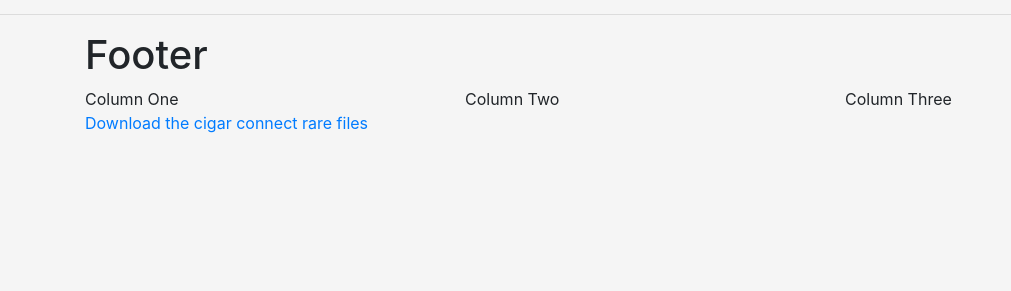
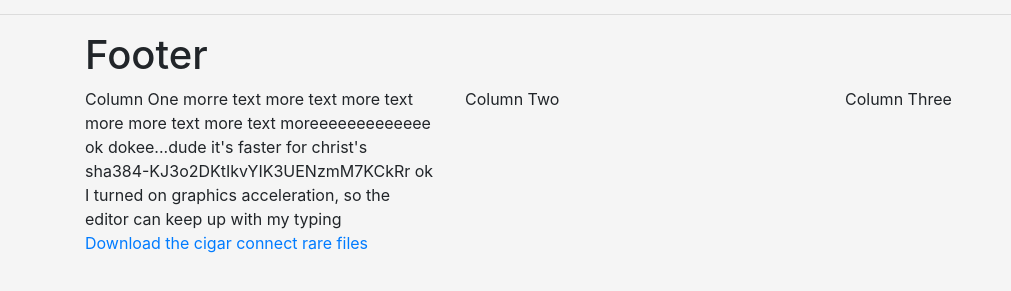
Before and after one commit to meanstackninja/cigarconnect, a website: page index.html in a window 1280 px wide. Shown: the part 81-372 px from the top of the page, without its empty margins (0-1011 px from the left). Drawn offline with nearby package versions, Linux system fonts and the light colour scheme.

Commit message:
add more text

```diff
--- a/index.html
+++ b/index.html
@@ -34,7 +34,12 @@
            <h1>Footer</h1>
 	   <div class = "row">
 	     <div class = "col-md-4">
-		     Column One
+		     Column One morre text more text
+         more                        text more
+         more text more text moreeeeeeeeeeeee
+  ok dokee...dude it's faster for christ's sha384-KJ3o2DKtIkvYIK3UENzmM7KCkRr
+  ok I turned on graphics acceleration, so the editor can keep up with my typing
+
 	    </div>
 	    <div class = "col-md-4">
 		    Column Two
```
